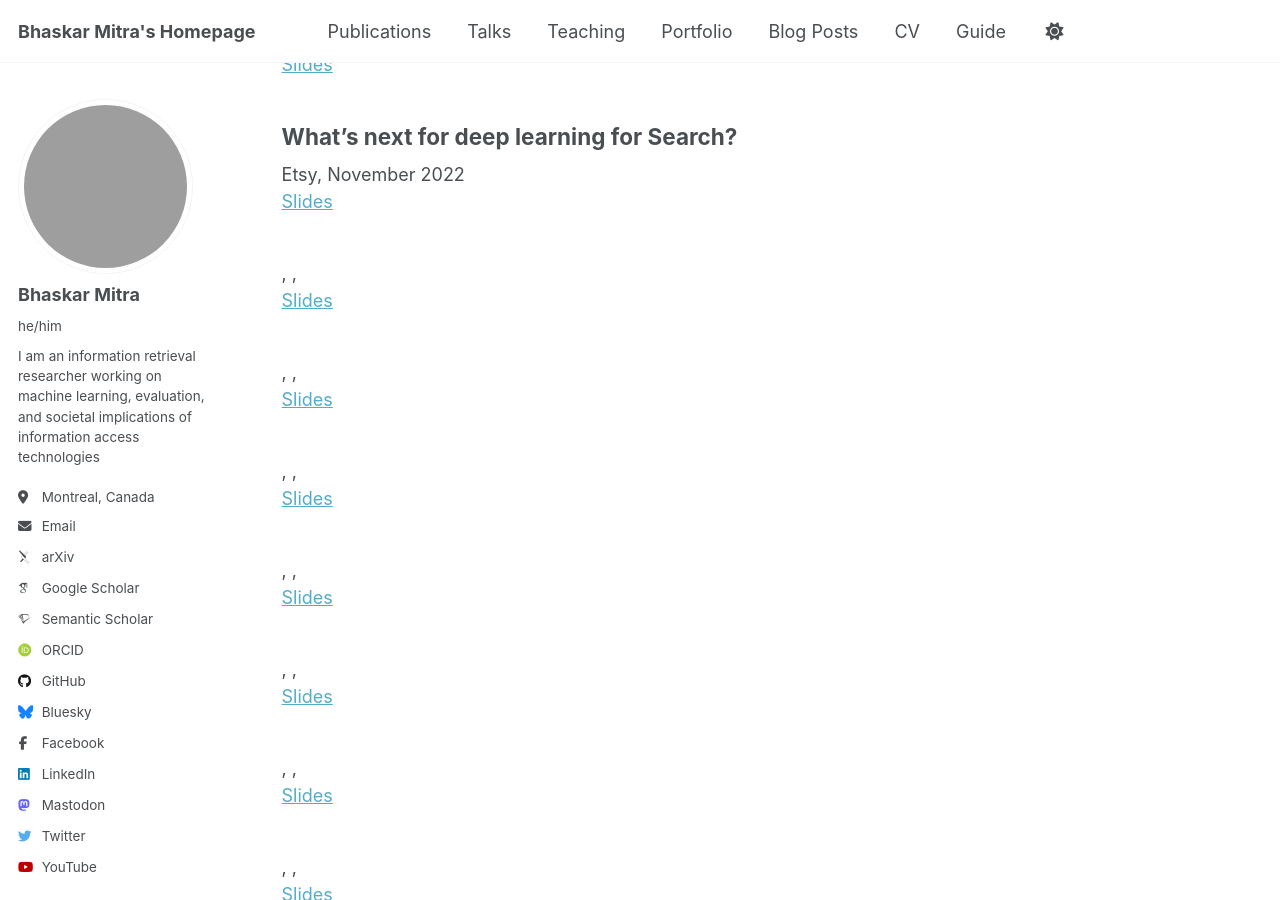
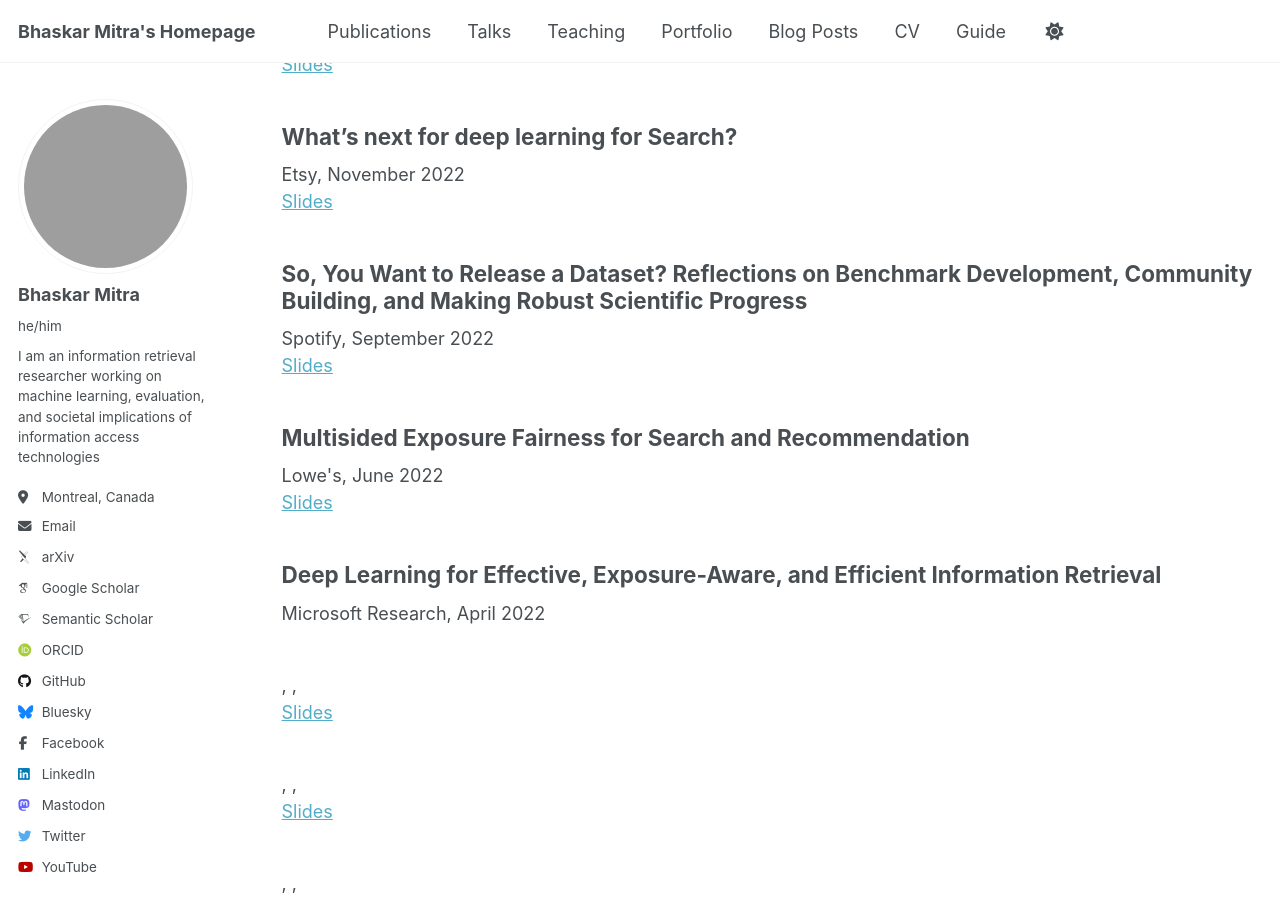
Before and after one commit to bhaskar-mitra/bhaskar-mitra.github.io, a Jekyll site: the page built from _pages/talks.html, in a window 1280 px wide and 900 px high, scrolled down 1375 px. Built offline with Jekyll 4.4.1, drawn with Linux system fonts in a browser that asks for light colours; some web fonts are replaced; grey boxes are pictures that could not be loaded.

Commit message:
Update talks.html

```diff
--- a/_pages/talks.html
+++ b/_pages/talks.html
@@ -76,25 +76,21 @@ author_profile: true
     <a href="https://www.slideshare.net/BhaskarMitra3/whats-next-for-deep-learning-for-search">Slides</a>
   </article>
   <article class="archive__item" itemscope itemtype="http://schema.org/CreativeWork">
-    <h2></h2>
-    <a href="" style="text-decoration:none;color:inherit"></a>,
-    <a href="" style="text-decoration:none;color:inherit"></a>,
-    <br/>
-    <a href="">Slides</a>
+    <h2>So, You Want to Release a Dataset? Reflections on Benchmark Development, Community Building, and Making Robust Scientific Progress</h2>
+    <a href="https://research.atspotify.com/" style="text-decoration:none;color:inherit">Spotify</a>,
+    September 2022<br/>
+    <a href="https://www.slideshare.net/BhaskarMitra3/so-you-want-to-release-a-dataset-reflections-on-benchmark-development-community-building-and-making-robust-scientific-progress">Slides</a>
   </article>
   <article class="archive__item" itemscope itemtype="http://schema.org/CreativeWork">
-    <h2></h2>
-    <a href="" style="text-decoration:none;color:inherit"></a>,
-    <a href="" style="text-decoration:none;color:inherit"></a>,
-    <br/>
-    <a href="">Slides</a>
+    <h2>Multisided Exposure Fairness for Search and Recommendation</h2>
+    <a href="https://www.lowes.com/" style="text-decoration:none;color:inherit">Lowe's</a>,
+    June 2022<br/>
+    <a href="https://www.slideshare.net/BhaskarMitra3/multisided-exposure-fairness-for-search-and-recommendation">Slides</a>
   </article>
   <article class="archive__item" itemscope itemtype="http://schema.org/CreativeWork">
-    <h2></h2>
-    <a href="" style="text-decoration:none;color:inherit"></a>,
-    <a href="" style="text-decoration:none;color:inherit"></a>,
-    <br/>
-    <a href="">Slides</a>
+    <h2>Deep Learning for Effective, Exposure-Aware, and Efficient Information Retrieval</h2>
+    <a href="https://www.microsoft.com/en-us/research/lab/microsoft-research-cambridge/" style="text-decoration:none;color:inherit">Microsoft Research</a>,
+    April 2022<br/>
   </article>
   <article class="archive__item" itemscope itemtype="http://schema.org/CreativeWork">
     <h2></h2>
```
